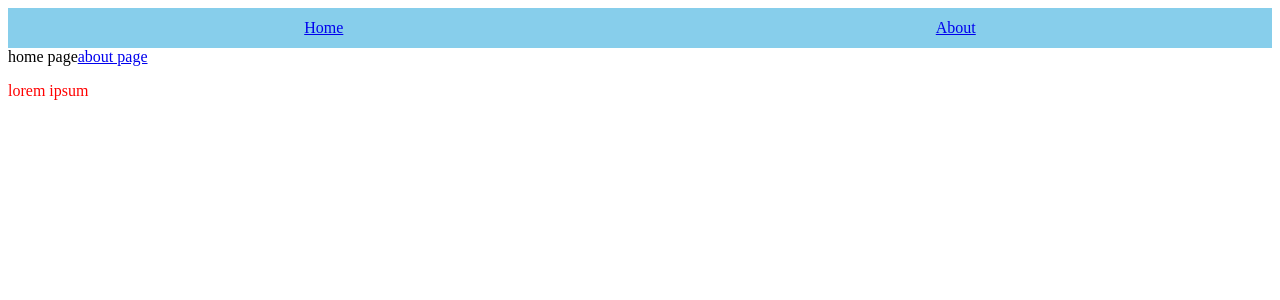
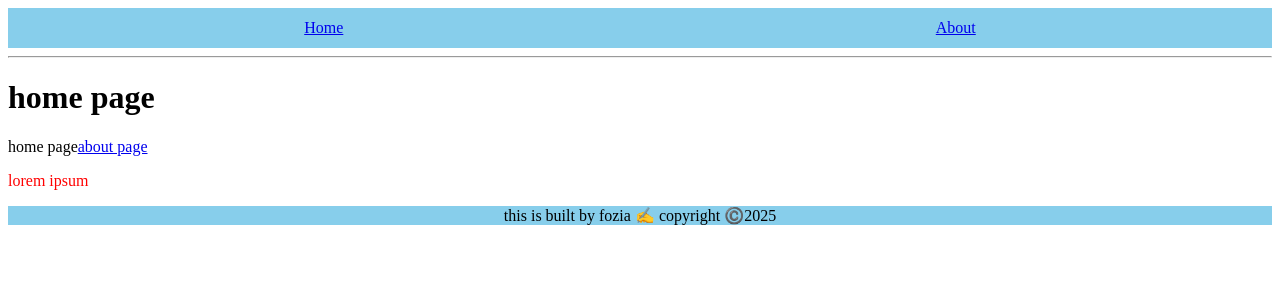
Before and after one commit to foziaShareen/next-js-scratch, a Next.js app: page / in a window 1280 px wide. Shown: the top 300 px of the page. Built offline with nearby package versions, Linux system fonts and the light colour scheme.

Commit message:
not only children , we can pass title ,footer etc in layout as props from pages like index or about etc

```diff
--- a/components/Layout.js
+++ b/components/Layout.js
@@ -1,12 +1,15 @@
 import Nav from './Nav';
 
-const Layout = ({children}) => {
+const Layout = ({title,footer,children}) => {
     // console.log(children)
 
     return (
         <div>
             <Nav />
+            <hr/>
+            <h1>{title}</h1>
             {children}
+            <footer style={{textAlign:"center", backgroundColor:"skyblue"}}>{footer}</footer>
             {/* every content for example home page,or about page content will be rendered here as children as props */}
         </div>
     );
--- a/pages/index.js
+++ b/pages/index.js
@@ -3,7 +3,7 @@ import Layout from "../components/Layout"
 import Head from 'next/head'
 const index = ()=>{
     return(
-        <Layout>
+        <Layout title={"home page"} footer={`this  is built by fozia ✍️ copyright ©️${new Date().getFullYear()}`}>
         <Head>
             <title>Home</title>
             <meta name="viewport" content="width=device-width, initial-scale=1.0"/>
```
